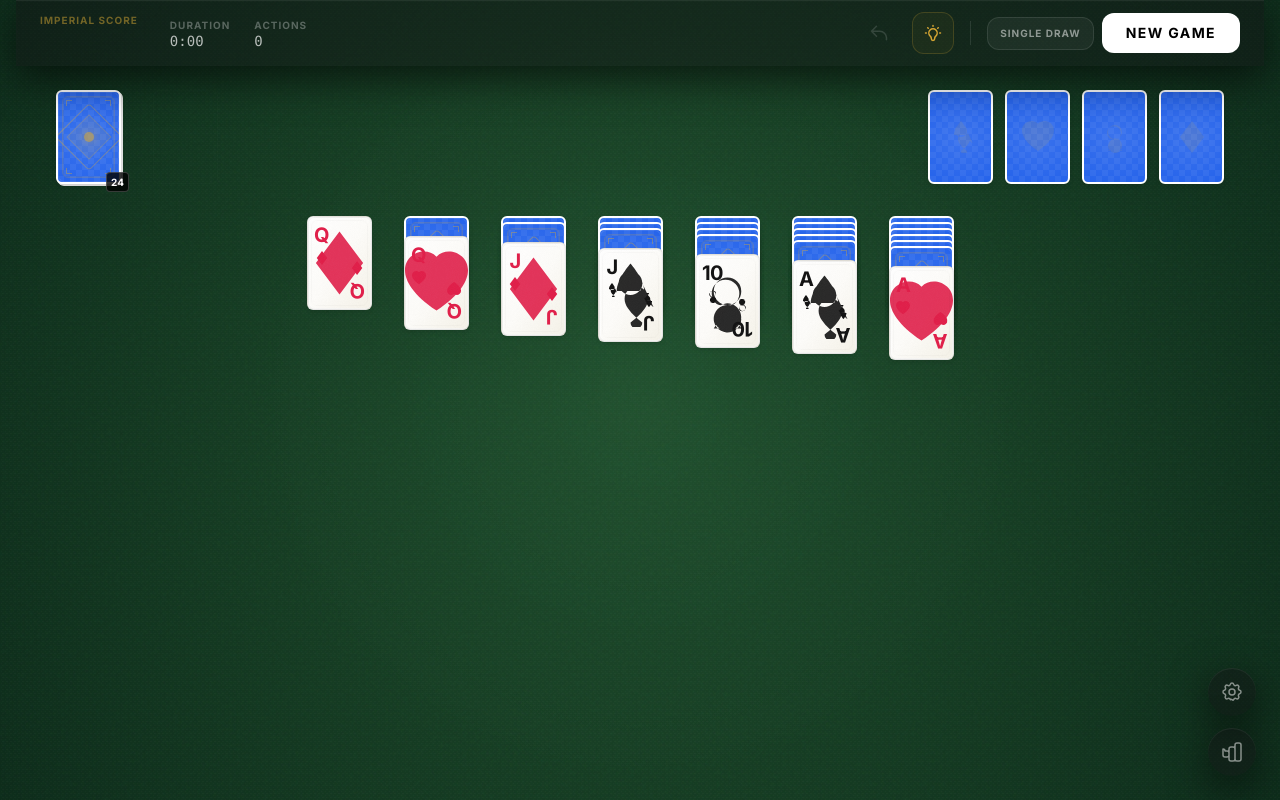
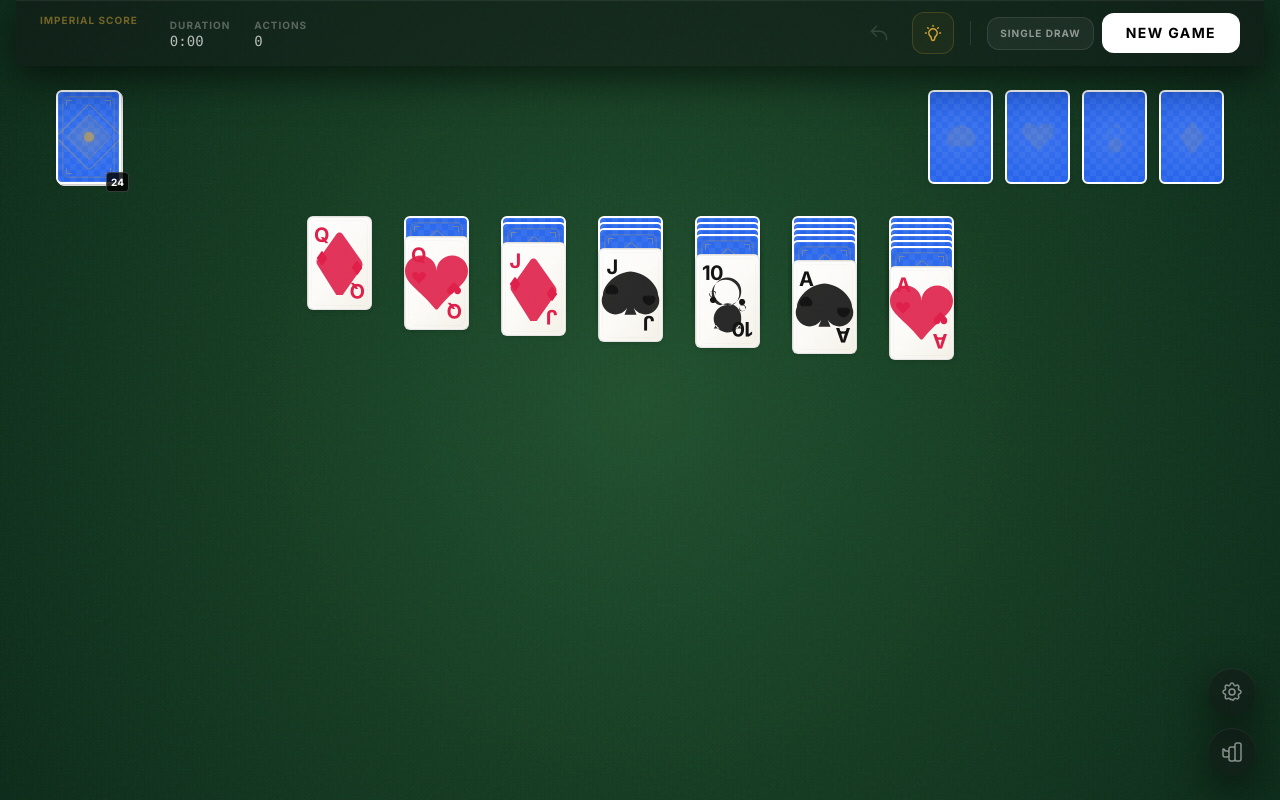
Before and after one commit to jaredfiacco2/solitaire, a React (Vite) app: page / in a window 1280 px wide. Built offline with nearby package versions, Linux system fonts and the light colour scheme.

Commit message:
fix: Final professional suite icon implementation

```diff
--- a/src/components/game/Card.tsx
+++ b/src/components/game/Card.tsx
@@ -16,13 +16,13 @@ const SuitIcon = ({ suit, className = "" }: { suit: Suit, className?: string })
         case 'hearts':
             return (
                 <svg viewBox="0 0 16 16" className={className} fill="currentColor">
-                    <path d="M8 1.314C12.438-3.248 23.534 4.735 8 15-7.534 4.736 3.562-3.248 8 1.314z" />
+                    <path d="M4 1c2.21 0 4 1.755 4 3.92C8 2.755 9.79 1 12 1s4 1.755 4 3.92c0 3.263-3.234 4.414-7.608 9.608a.513.513 0 0 1-.784 0C3.234 9.334 0 8.183 0 4.92 0 2.755 1.79 1 4 1z" />
                 </svg>
             );
         case 'diamonds':
             return (
                 <svg viewBox="0 0 16 16" className={className} fill="currentColor">
-                    <path d="M8 0L2 8l6 8 6-8-6-8z" />
+                    <path d="M2.45 7.4L7.2.7c.4-.6 1.2-.6 1.6 0l4.75 6.7c.4.6.4 1.4 0 2l-4.75 6.7c-.4.6-1.2.6-1.6 0L2.45 8.6c-.4-.6-.4-1.4 0-2z" />
                 </svg>
             );
         case 'clubs':
@@ -34,7 +34,7 @@ const SuitIcon = ({ suit, className = "" }: { suit: Suit, className?: string })
         case 'spades':
             return (
                 <svg viewBox="0 0 16 16" className={className} fill="currentColor">
-                    <path d="M11 5a3 3 0 1 1-6 0c0-1.875 1.5-3.125 3-3.125s3 1.25 3 3.125c0 .807-.302 1.648-.841 2.43.537.782 1.184 1.489 1.83 2.116.653.637 1.285 1.114 1.708 1.42.051.037.091.066.121.088zm-3 10c.03-.022.07-.051.121-.088.423-.306 1.055-.783 1.708-1.42.646-.627 1.293-1.334 1.83-2.115.539-.783.841-1.624.841-2.431 0-1.875-1.562-3.125-3-3.125s-3 1.25-3 3.125c0 .807.302 1.648.841 2.43.537.782 1.184 1.489 1.83 2.116.653.637 1.285 1.114 1.708 1.42.051.037.091.066.121.088A.153.153 0 0 1 8 15zm0-15s3.5 4 3.5 7h-7c0-3 3.5-7 3.5-7z" />
+                    <path d="M7.184 11.246A3.5 3.5 0 0 1 1 8c0-1.603 1.34-3.584 3.5-4.892C5.411 2.565 6.726 2 8 2s2.589.565 3.5 1.108C13.66 4.416 15 6.397 15 8a3.5 3.5 0 0 1-6.184 3.246l.71 1.755H6.474l.71-1.755z" />
                 </svg>
             );
         default:
```
